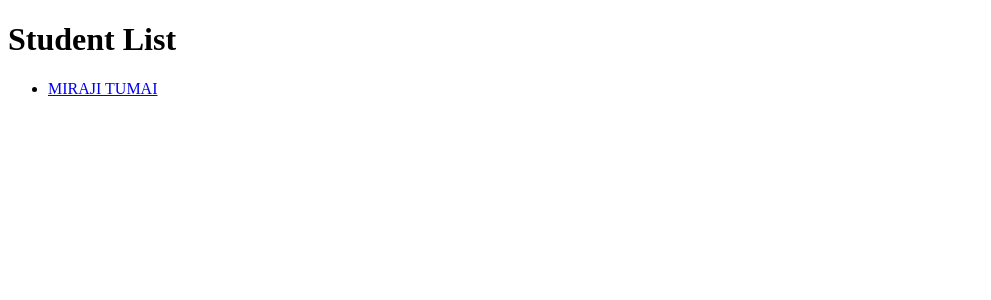
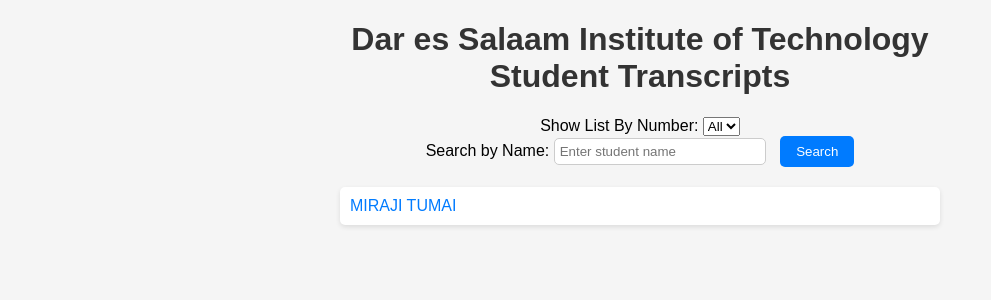
Before and after one commit to NoberthNikombolwe/Student-Transcript-Management-System, a Django app: page / in a window 1280 px wide. Shown: the top 300 px of the page, without its empty margins (0-991 px from the left). Run offline with Django 5.2, Linux system fonts and the light colour scheme; data comes from the database, SQL or seed files in the repository; parts of the project's set-up code (start-up, migrations or seed data) failed here and were passed over.

Commit message:
isdora_D3

```diff
--- a/transcript/base/models.py
+++ b/transcript/base/models.py
@@ -60,8 +60,8 @@
     name = models.CharField(max_length=50)
     course = models.ForeignKey(Course, on_delete=models.CASCADE)
     time = models.CharField(max_length=20, choices=time_)  # 'afternoon' or 'night'
-    created_at = models.DateTimeField(default='2021-10-01')
-    graduated = models.DateTimeField(default='2025-10-01')
+    # created_at = models.DateTimeField(default='2021-10-01')
+    # graduated = models.DateTimeField(default='2025-10-01')
 
     def __str__(self):
         return self.name
@@ -115,9 +115,9 @@
     )
 
     student = models.ForeignKey(Student, on_delete=models.CASCADE)
+    year = models.CharField(max_length=1, choices=year_dur)
+    semester = models.ForeignKey(Semester, on_delete=models.CASCADE)
     module = models.ForeignKey(Module, on_delete=models.CASCADE)
-    semester = models.ForeignKey(Semester, on_delete=models.CASCADE)
-    year = models.CharField(max_length=1, choices=year_dur)  # 1, 2, 3, or 4
     ca = models.FloatField()
     fe = models.FloatField()
 
--- a/transcript/base/templates/student_list.html
+++ b/transcript/base/templates/student_list.html
@@ -4,14 +4,121 @@
 <head>
     <meta charset="UTF-8">
     <meta name="viewport" content="width=device-width, initial-scale=1.0">
-    <title>Student List</title>
+    <title>Dar es Salaam Institute of Technology Student Transcripts</title>
+    <style>
+        /* Add your CSS styles here */
+        body {
+            font-family: Arial, sans-serif;
+            background-color: #f5f5f5;
+            margin: 0;
+            padding: 0;
+        }
+        h1 {
+            text-align: center;
+            color: #333;
+        }
+        ul {
+            list-style-type: none;
+            padding: 0;
+            margin: 0 auto;
+            max-width: 600px;
+        }
+        li {
+            margin-bottom: 10px;
+            background-color: #fff;
+            border-radius: 5px;
+            padding: 10px;
+            box-shadow: 0 2px 5px rgba(0, 0, 0, 0.1);
+        }
+        a {
+            text-decoration: none;
+            color: #007bff;
+        }
+        a:hover {
+            text-decoration: underline;
+        }
+        .search-bar {
+            margin-bottom: 20px;
+            text-align: center;
+        }
+        .search-input {
+            padding: 5px;
+            width: 200px;
+            border-radius: 5px;
+            border: 1px solid #ccc;
+        }
+        .search-button {
+            padding: 8px 16px;
+            border: none;
+            background-color: #007bff;
+            color: #fff;
+            border-radius: 5px;
+            cursor: pointer;
+            transition: background-color 0.3s ease;
+        }
+        .search-button:hover {
+            background-color: #0056b3;
+        }
+        .list-options {
+            text-align: center;
+            margin-bottom: 20px;
+        }
+        .list-options button {
+            padding: 8px 16px;
+            border: none;
+            background-color: #007bff;
+            color: #fff;
+            border-radius: 5px;
+            cursor: pointer;
+            transition: background-color 0.3s ease;
+            margin-left: 10px;
+        }
+        .list-options button:hover {
+            background-color: #0056b3;
+        }
+    </style>
 </head>
 <body>
-    <h1>Student List</h1>
-    <ul>
+    <h1>Dar es Salaam Institute of Technology <br>Student Transcripts</h1>
+
+    <div class="list-options">
+        <label for="show-by-number">Show List By Number:</label>
+        <select id="show-by-number">
+            <option value="all">All</option>
+            <!-- Add more options based on your requirements -->
+        </select>
+
+        <div class="search-bar">
+            <label for="search-input">Search by Name:</label>
+            <input type="text" id="search-input" class="search-input" placeholder="Enter student name">
+            <button class="search-button" onclick="searchByName()">Search</button>
+        </div>
+    </div>
+
+    <ul id="student-list">
         {% for student in students %}
             <li><a href="{% url 'transcript' student.id %}">{{ student.first_name }} {{ student.last_name }}</a></li>
         {% endfor %}
     </ul>
+
+    <script>
+        function searchByName() {
+            var input, filter, ul, li, a, i, txtValue;
+            input = document.getElementById('search-input');
+            filter = input.value.toUpperCase();
+            ul = document.getElementById("student-list");
+            li = ul.getElementsByTagName('li');
+
+            for (i = 0; i < li.length; i++) {
+                a = li[i].getElementsByTagName("a")[0];
+                txtValue = a.textContent || a.innerText;
+                if (txtValue.toUpperCase().indexOf(filter) > -1) {
+                    li[i].style.display = "";
+                } else {
+                    li[i].style.display = "none";
+                }
+            }
+        }
+    </script>
 </body>
 </html>
```
Also changed, not shown: transcript/base/templates/transcript.html (+32 -5 lines), transcript/base/migrations/0006_remove_class_created_at_remove_class_graduated.py (added), transcript/static/images/defaultStudent_.png (added), transcript/static/images/noberth_.png (added), transcript/static/images/qr-code.png (added).
